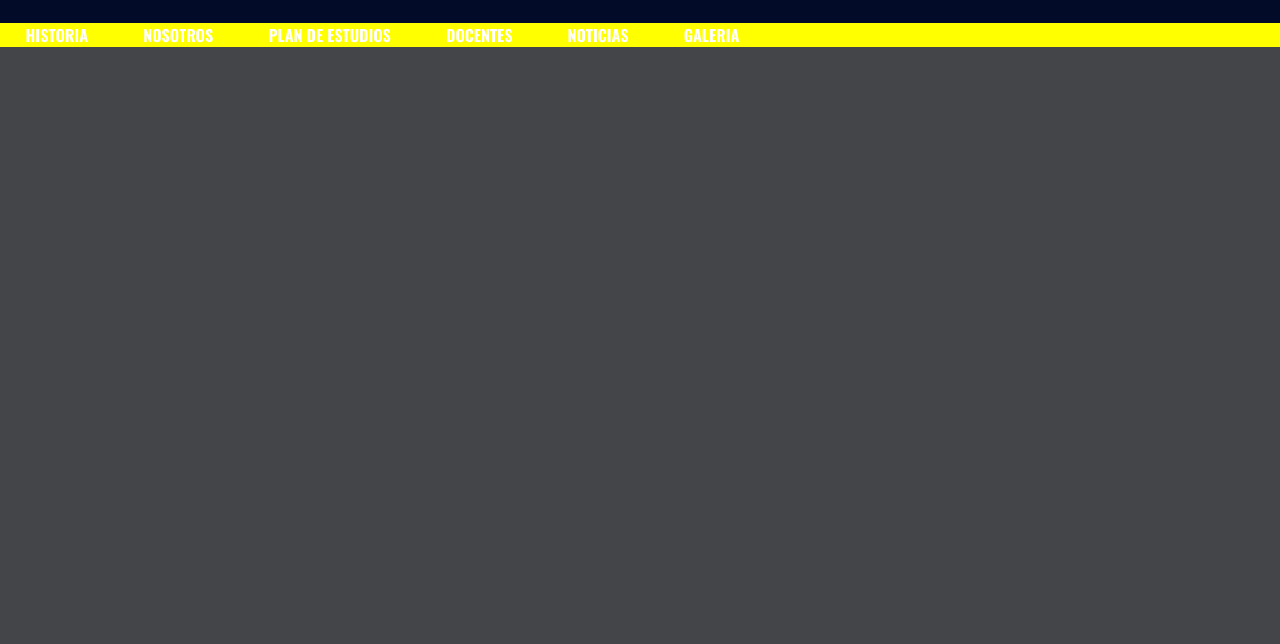
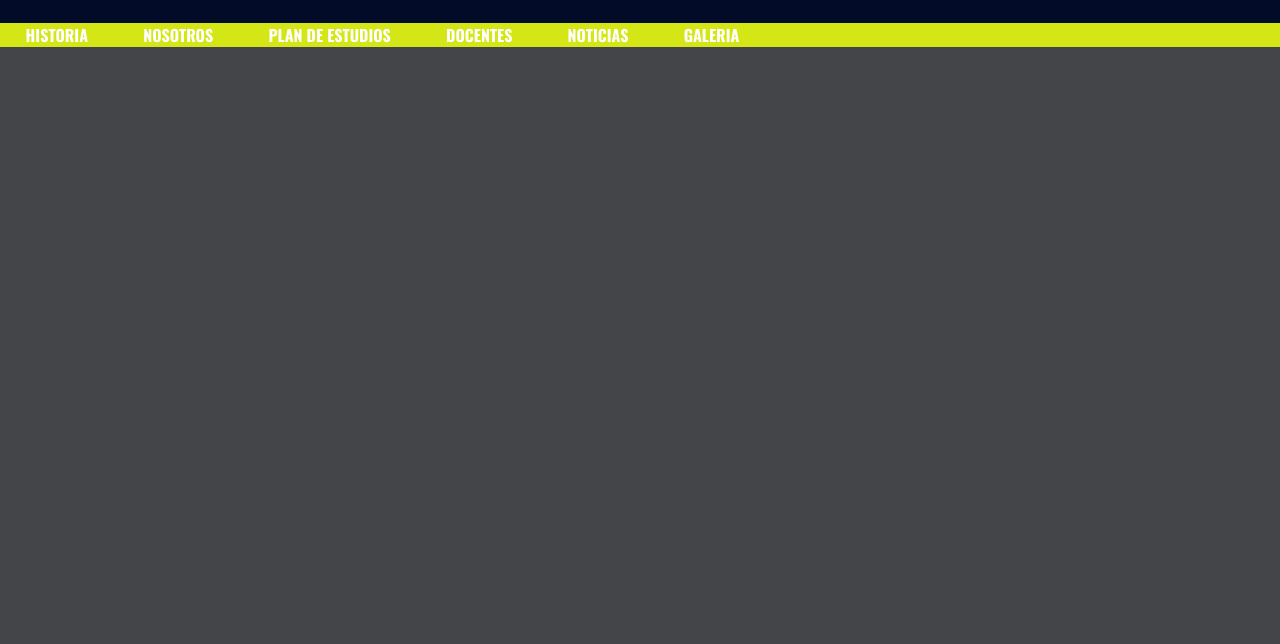
Before and after one commit to R03Milagros/ProyPortalInformativo, a plain HTML site: page estudiante.html in a window 1280 px wide. Shown: the part 156-800 px from the top of the page. Drawn offline with nearby package versions, Linux system fonts and the light colour scheme; a web font is replaced by a local one.

Commit message:
Update estiloestudiante.css

```diff
--- a/estiloestudiante.css
+++ b/estiloestudiante.css
@@ -39,7 +39,7 @@ h4 {
 }
 
 .menu {
-    background-color: yellow;
+    background-color: #D4E616;
 }
 
 
```
